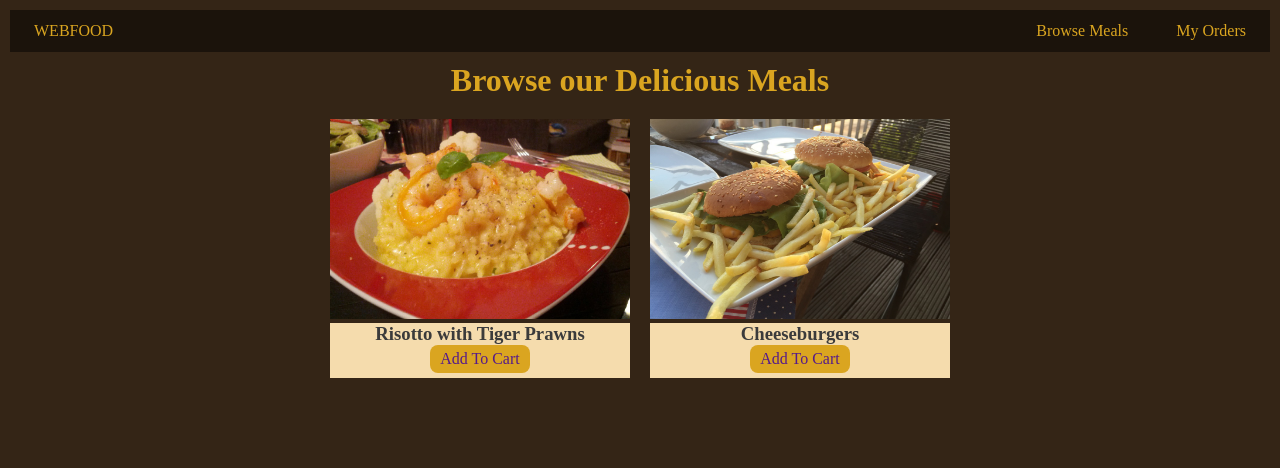
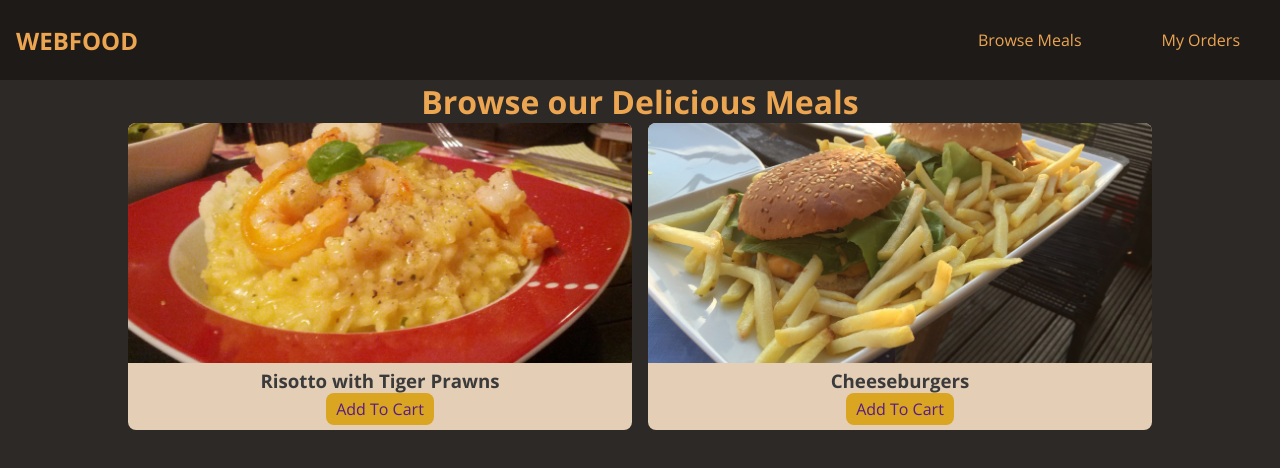
Before and after one commit to dpillai/100days-webdev, a website: page web-food/index.html in a window 1280 px wide. Drawn offline with nearby package versions, Linux system fonts and the light colour scheme.

Commit message:
from flexbox to grid

```diff
--- a/web-food/index.html
+++ b/web-food/index.html
@@ -5,11 +5,12 @@
     <meta http-equiv="X-UA-Compatible" content="IE=edge" />
     <meta name="viewport" content="width=device-width, initial-scale=1.0" />
     <title>Web Food</title>
+    <link href="https://fonts.googleapis.com/css2?family=Open+Sans:wght@400;700&display=swap" rel="stylesheet" />
     <link rel="stylesheet" href="styles/shared.css" />
   </head>
   <body>
     <header>
-      <a href="">WEBFOOD</a>
+      <a id="logo" href="">WEBFOOD</a>
       <nav>
         <ul>
           <li>
@@ -23,23 +24,23 @@
     </header>
     <main>
       <h1>Browse our Delicious Meals</h1>
-      <section>
+      <section id="latest-products">
         <ul>
-          <li>
+          <li class="food-item">
             <article>
               <img src="images/risotto.jpg" alt="Risotto with Tiger Prawns" />
-              <div class="actions">
+              <div class="food-item-content">
                 <h3>Risotto with Tiger Prawns</h2>
-                <a href="">Add To Cart</a>
+                <a href=""class="btn">Add To Cart</a>
              </div>
             </article>
           </li>
-          <li>
+          <li class="food-item">
             <article>
               <img src="images/cheeseburgers.jpg" alt="Cheeseburgers" />
-              <div class="actions">
+              <div class="food-item-content">
                   <h3>Cheeseburgers</h2>
-                  <a href="">Add To Cart</a>
+                  <a href=""class="btn">Add To Cart</a>
               </div>
             </article>
           </li>
--- a/web-food/styles/shared.css
+++ b/web-food/styles/shared.css
@@ -6,64 +6,72 @@
   text-align: center;
 }
 body {
-  background-color: rgb(52, 37, 22);
-  color: goldenrod;
+  background-color: rgb(44, 41, 38);
+  color: rgb(236, 165, 80);
+  font-family: "Open Sans", Arial, Helvetica, sans-serif;
 }
 
 ul {
   list-style-type: none;
-  display: flex;
 }
 a {
   text-decoration: none;
   border-radius: 8px;
 }
 header {
-  margin: 10px;
-  background-color: rgb(27, 19, 11);
+  height: 80px;
+  background-color: rgb(29, 26, 24);
   display: flex;
   justify-content: space-between;
   align-items: center;
 }
+#logo {
+  font-size: 24px;
+  font-weight: bold;
+  text-transform: uppercase;
+  color: rgb(236, 165, 80);
+  padding-left: 16px;
+}
 header ul {
+  display: flex;
   justify-content: space-around;
 }
-header a {
-  color: goldenrod;
+header nav a {
+  color: rgb(236, 165, 80);
+  margin: 0 16px;
   padding: 12px 24px;
 }
 header a:hover {
-  background-color: goldenrod;
+  background-color: rgb(236, 165, 80);
   color: rgb(52, 37, 22);
 }
-main {
+#latest-products {
   margin: auto;
-  width: 50%;
-}
-main h1 {
-  margin: 10px;
-}
-section ul {
-  justify-content: space-around;
-}
-section ul li {
-  margin: 10px;
-  display: flex;
-  flex-direction: column;
+  width: 80%;
 }
 
-section ul li article img {
-  height: 200px;
-  width: 300px;
+#latest-products ul {
+  display: grid;
+  grid-template-columns: 1fr 1fr;
+  gap: 16px;
 }
-.actions {
-  background-color: rgb(245, 220, 173);
+
+.food-item {
+  background-color: rgb(228, 206, 182);
+  border-radius: 8px;
+  overflow: hidden;
 }
-.actions h3 {
-  /* margin-top: 10px; */
+
+article img {
+  height: 240px;
+  width: 100%;
+  object-fit: cover;
+}
+
+.food-item-content h3 {
   color: rgb(59, 59, 59);
 }
-.actions a {
+.btn {
   display: inline-block;
   padding: 5px 10px;
   margin-bottom: 5px;
```
